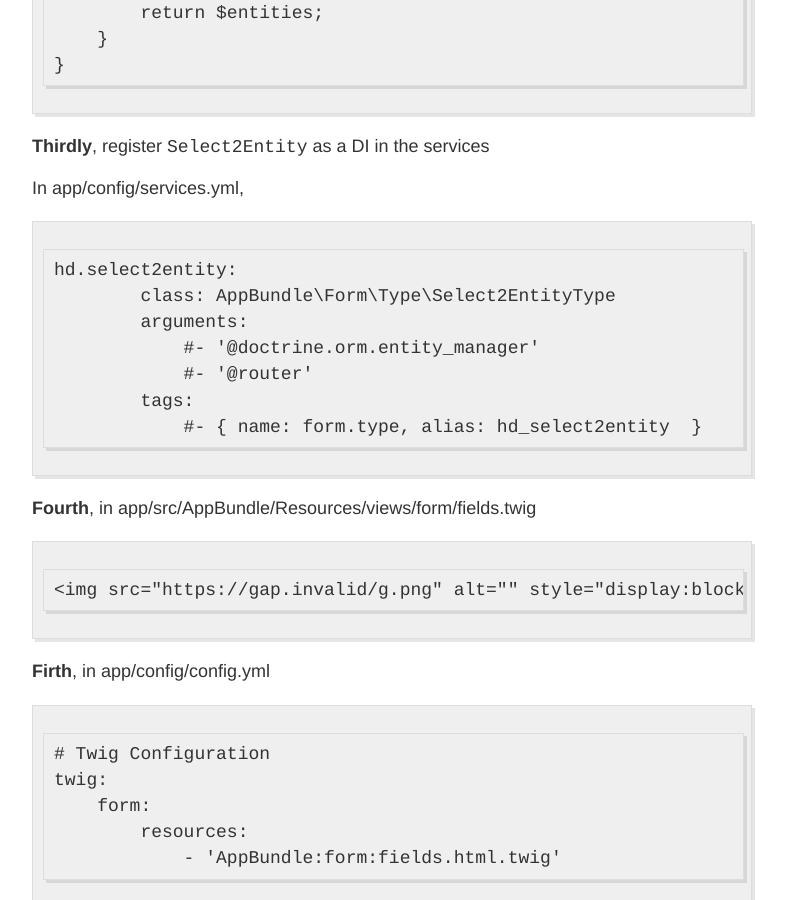
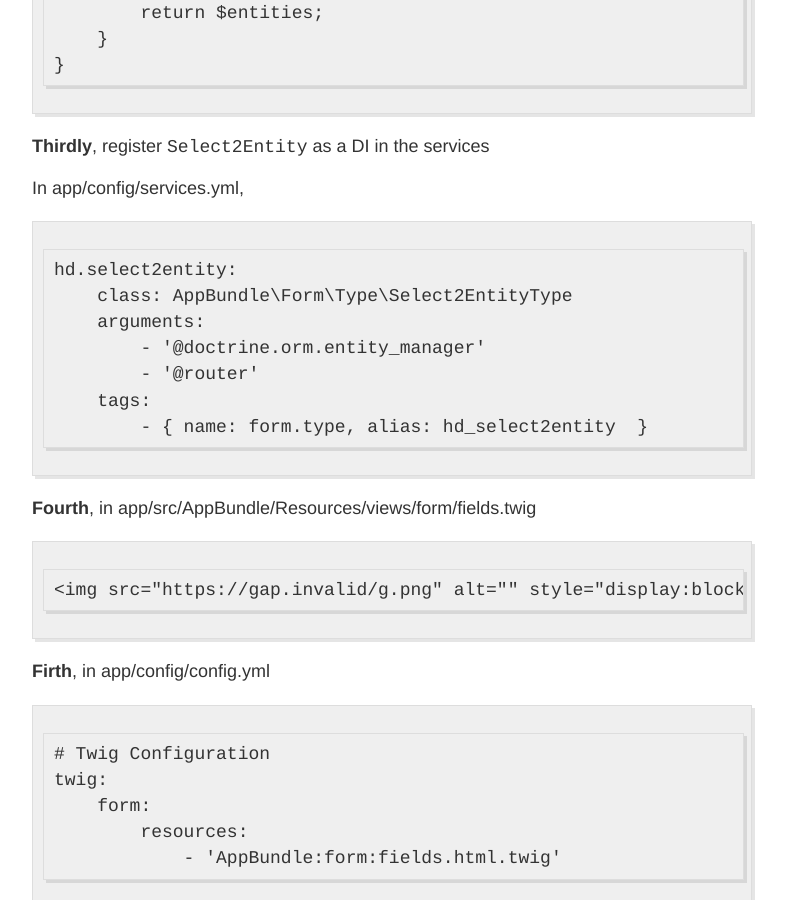
Before and after one commit to ngocongcan/ngocongcan.github.io, a Jekyll site: the page built from _posts/2019-03-10-Select2-Entity-In_Symfony-2.md, in a window 1280 px wide and 900 px high, scrolled down 7537 px. Shown: the whole window, without its empty margins (248-1034 px from the left). Built offline with Jekyll 4.4.1, drawn with Linux system fonts in a browser that asks for light colours; our own code applies the rules of GitHub Pages for plain Markdown files.

Commit message:
Fix synxtax error

```diff
--- a/_posts/2019-03-10-Select2-Entity-In_Symfony-2.md
+++ b/_posts/2019-03-10-Select2-Entity-In_Symfony-2.md
@@ -270,14 +270,13 @@ Due to many reasons, you can not refactor/upgrade your project/framework/library
 
 In app/config/services.yml,
 
-
     hd.select2entity:
-            class: AppBundle\Form\Type\Select2EntityType
-            arguments:
-                #- '@doctrine.orm.entity_manager'
-                #- '@router'
-            tags:
-                #- { name: form.type, alias: hd_select2entity  }
+        class: AppBundle\Form\Type\Select2EntityType
+        arguments:
+            - '@doctrine.orm.entity_manager'
+            - '@router'
+        tags:
+            - { name: form.type, alias: hd_select2entity  }
 
 **Fourth**, in app/src/AppBundle/Resources/views/form/fields.twig
 
```
